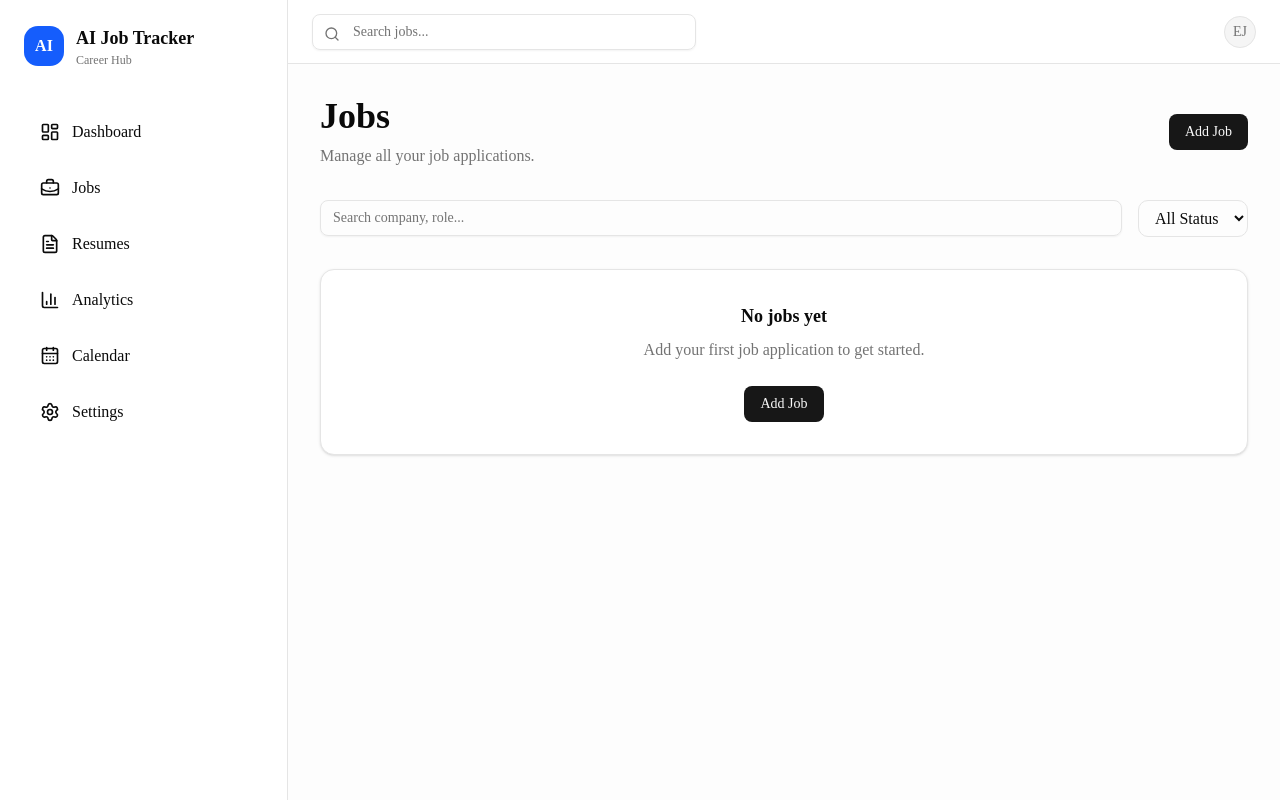
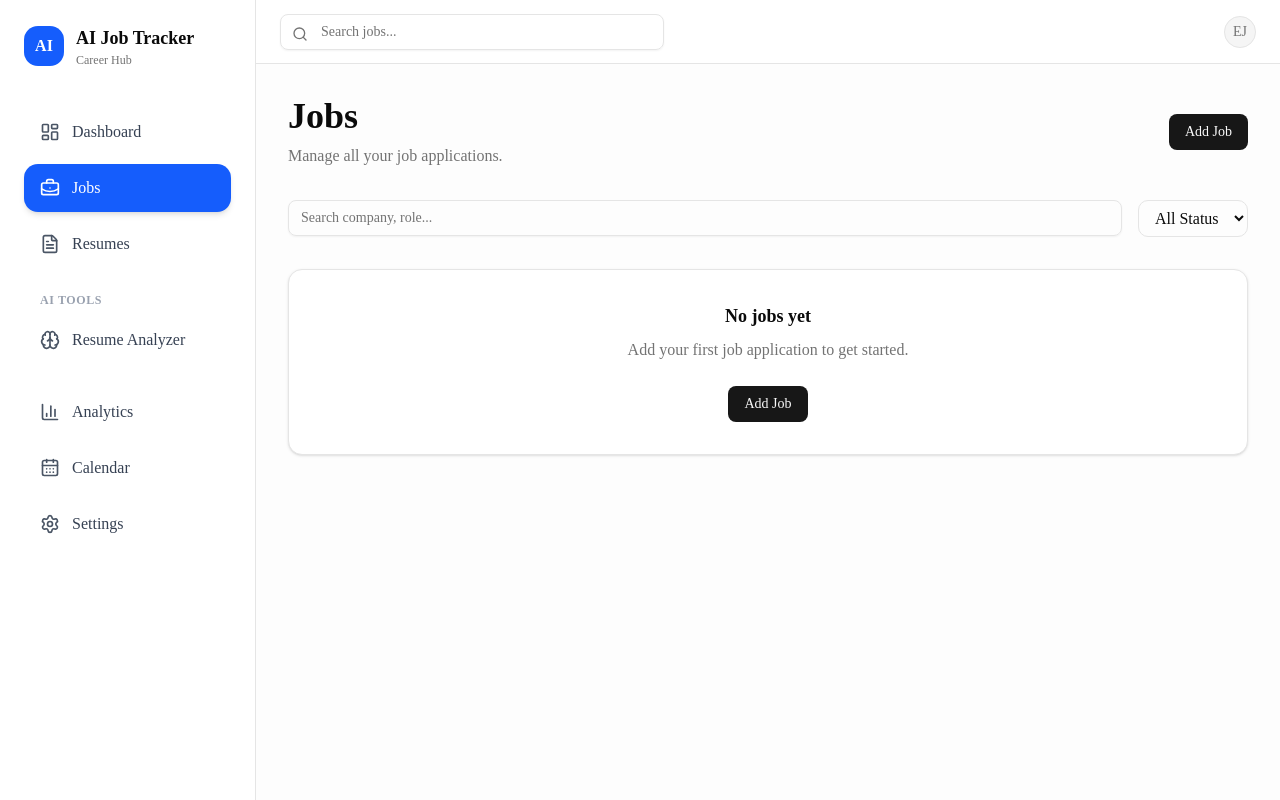
Before and after one commit to Exjwxl/AI-Job-Tracker, a Next.js app in the folder frontend/: page /jobs in a window 1280 px wide. Built offline with nearby package versions, Linux system fonts and the light colour scheme.

Commit message:
Complete AI Resume Analyzer and sidebar integration

```diff
--- a/frontend/components/ai/ResumeAnalyzer.tsx
+++ b/frontend/components/ai/ResumeAnalyzer.tsx
@@ -5,14 +5,20 @@ import { useState } from "react";
 import { Button } from "@/components/ui/button";
 import { Textarea } from "@/components/ui/textarea";
 
+interface AnalysisResult {
+  score: number;
+  matchingSkills: string[];
+  missingKeywords: string[];
+  strengths: string[];
+  weaknesses: string[];
+  suggestions: string[];
+}
+
 export default function ResumeAnalyzer() {
   const [resume, setResume] = useState<File | null>(null);
-
   const [jobDescription, setJobDescription] = useState("");
-
   const [loading, setLoading] = useState(false);
-
-  const [result, setResult] = useState("");
+  const [result, setResult] = useState<AnalysisResult | null>(null);
 
   async function analyzeResume() {
     if (!resume) {
@@ -26,17 +32,13 @@ export default function ResumeAnalyzer() {
     }
 
     setLoading(true);
-    setResult("");
+    setResult(null);
 
     try {
       const formData = new FormData();
 
       formData.append("resume", resume);
-
-      formData.append(
-        "jobDescription",
-        jobDescription
-      );
+      formData.append("jobDescription", jobDescription);
 
       const response = await fetch(
         "http://localhost:5000/api/ai/resume",
@@ -48,18 +50,24 @@ export default function ResumeAnalyzer() {
 
       const data = await response.json();
 
-      if (data.success) {
-        setResult(data.result);
-      } else {
-        setResult(data.message);
+      if (!response.ok || !data.success) {
+        throw new Error(data.message || "Analysis failed.");
       }
-    } catch (err) {
-      console.error(err);
 
-      setResult("Could not connect to backend.");
+      setResult(data.result);
+    } catch (error) {
+      console.error(error);
+
+      alert(
+        error instanceof Error
+          ? error.message
+          : "Could not connect to backend."
+      );
+
+      setResult(null);
+    } finally {
+      setLoading(false);
     }
-
-    setLoading(false);
   }
 
   return (
@@ -80,14 +88,14 @@ export default function ResumeAnalyzer() {
       />
 
       {resume && (
-        <p className="text-sm text-green-600">
+        <p className="text-green-600 text-sm">
           Selected: {resume.name}
         </p>
       )}
 
       <Textarea
-        rows={12}
-        placeholder="Paste Job Description..."
+        rows={10}
+        placeholder="Paste the Job Description..."
         value={jobDescription}
         onChange={(e) =>
           setJobDescription(e.target.value)
@@ -97,6 +105,7 @@ export default function ResumeAnalyzer() {
       <Button
         className="w-full"
         onClick={analyzeResume}
+        disabled={loading}
       >
         {loading
           ? "Analyzing..."
@@ -104,8 +113,82 @@ export default function ResumeAnalyzer() {
       </Button>
 
       {result && (
-        <div className="rounded-lg bg-slate-100 p-6 whitespace-pre-wrap">
-          {result}
+        <div className="space-y-6">
+
+          <div className="rounded-xl border bg-slate-50 p-6">
+            <h3 className="text-lg font-semibold">
+              ATS Score
+            </h3>
+
+            <div className="mt-3 text-5xl font-bold text-blue-600">
+              {result.score}/100
+            </div>
+          </div>
+
+          <div className="grid gap-6 md:grid-cols-2">
+
+            <div className="rounded-xl border p-5">
+              <h3 className="font-semibold mb-3">
+                ✅ Matching Skills
+              </h3>
+
+              <ul className="list-disc ml-5 space-y-2">
+                {result.matchingSkills.map((skill) => (
+                  <li key={skill}>{skill}</li>
+                ))}
+              </ul>
+            </div>
+
+            <div className="rounded-xl border p-5">
+              <h3 className="font-semibold mb-3">
+                ❌ Missing Keywords
+              </h3>
+
+              <ul className="list-disc ml-5 space-y-2">
+                {result.missingKeywords.map((skill) => (
+                  <li key={skill}>{skill}</li>
+                ))}
+              </ul>
+            </div>
+
+          </div>
+
+          <div className="rounded-xl border p-5">
+            <h3 className="font-semibold mb-3">
+              💪 Strengths
+            </h3>
+
+            <ul className="list-disc ml-5 space-y-2">
+              {result.strengths.map((item) => (
+                <li key={item}>{item}</li>
+              ))}
+            </ul>
+          </div>
+
+          <div className="rounded-xl border p-5">
+            <h3 className="font-semibold mb-3">
+              ⚠ Weaknesses
+            </h3>
+
+            <ul className="list-disc ml-5 space-y-2">
+              {result.weaknesses.map((item) => (
+                <li key={item}>{item}</li>
+              ))}
+            </ul>
+          </div>
+
+          <div className="rounded-xl border p-5">
+            <h3 className="font-semibold mb-3">
+              💡 Suggestions
+            </h3>
+
+            <ul className="list-disc ml-5 space-y-2">
+              {result.suggestions.map((item) => (
+                <li key={item}>{item}</li>
+              ))}
+            </ul>
+          </div>
+
         </div>
       )}
 
--- a/frontend/components/layout/Sidebar.tsx
+++ b/frontend/components/layout/Sidebar.tsx
@@ -2,6 +2,7 @@
 
 import Link from "next/link";
 import Logo from "@/components/shared/Logo";
+import { usePathname } from "next/navigation";
 
 import {
   LayoutDashboard,
@@ -10,9 +11,10 @@ import {
   BarChart3,
   CalendarDays,
   Settings,
+  Brain,
 } from "lucide-react";
 
-const menuItems = [
+const mainMenu = [
   {
     title: "Dashboard",
     href: "/dashboard",
@@ -28,6 +30,17 @@ const menuItems = [
     href: "/resumes",
     icon: FileText,
   },
+];
+
+const aiMenu = [
+  {
+    title: "Resume Analyzer",
+    href: "/ai/resume",
+    icon: Brain,
+  },
+];
+
+const secondaryMenu = [
   {
     title: "Analytics",
     href: "/analytics",
@@ -46,31 +59,52 @@ const menuItems = [
 ];
 
 export default function Sidebar() {
-  return (
-    <aside className="w-72 border-r bg-background h-screen p-6">
+  const pathname = usePathname();
 
-      <Logo />
-
-      <nav className="mt-10 space-y-2">
-
-        {menuItems.map((item) => {
+  const renderMenu = (items: typeof mainMenu) =>
+    items.map((item) => {
       const Icon = item.icon;
+      const active = pathname === item.href;
 
       return (
         <Link
           key={item.title}
           href={item.href}
-              className="flex items-center gap-3 rounded-xl px-4 py-3 transition hover:bg-muted"
+          className={`flex items-center gap-3 rounded-xl px-4 py-3 transition-all
+            ${
+              active
+                ? "bg-blue-600 text-white shadow-md"
+                : "hover:bg-muted text-gray-700"
+            }`}
         >
-              <Icon className="h-5 w-5" />
+          <Icon
+            className={`h-5 w-5 ${
+              active ? "text-white" : "text-gray-600"
+            }`}
+          />
 
-              <span>{item.title}</span>
+          <span className="font-medium">{item.title}</span>
         </Link>
       );
-        })}
+    });
 
+  return (
+    <aside className="flex h-screen w-64 flex-col border-r bg-white px-6 py-6">
+      <Logo />
+
+      <nav className="mt-10 space-y-6">
+        <div className="space-y-2">{renderMenu(mainMenu)}</div>
+
+        <div>
+          <p className="mb-2 px-4 text-xs font-semibold uppercase tracking-wider text-gray-400">
+            AI Tools
+          </p>
+
+          <div className="space-y-2">{renderMenu(aiMenu)}</div>
+        </div>
+
+        <div className="space-y-2">{renderMenu(secondaryMenu)}</div>
       </nav>
-
     </aside>
   );
 }
--- a/frontend/package.json
+++ b/frontend/package.json
@@ -10,6 +10,9 @@
   },
   "dependencies": {
     "@base-ui/react": "^1.6.0",
+    "@dnd-kit/core": "^6.3.1",
+    "@dnd-kit/sortable": "^10.0.0",
+    "@dnd-kit/utilities": "^3.2.2",
     "@google/genai": "^2.15.0",
     "@hookform/resolvers": "^5.5.7",
     "@tanstack/react-query": "^5.101.4",
--- a/frontend/stores/JobStore.ts
+++ b/frontend/stores/JobStore.ts
@@ -2,10 +2,17 @@ import { create } from "zustand";
 import { persist } from "zustand/middleware";
 
 export type JobStatus =
+  | "Saved"
   | "Applied"
   | "Interview"
+  | "Assessment"
   | "Offer"
   | "Rejected";
+
+export type JobPriority =
+  | "High"
+  | "Medium"
+  | "Low";
 
 export interface Job {
   id: string;
@@ -16,11 +23,13 @@ export interface Job {
   salary: string;
 
   status: JobStatus;
+  priority: JobPriority;
 
   appliedDate: string;
+  followUpDate: string;
+  deadline: string;
 
   url: string;
-
   notes: string;
 
   resumeId: string;
@@ -40,6 +49,11 @@ interface JobStore {
   updateJob: (
     id: string,
     updatedJob: Omit<Job, "id">
+  ) => void;
+
+  updateJobStatus: (
+    id: string,
+    status: JobStatus
   ) => void;
 
   deleteJob: (id: string) => void;
@@ -75,6 +89,18 @@ export const useJobStore = create<JobStore>()(
           ),
         })),
 
+      updateJobStatus: (id, status) =>
+        set((state) => ({
+          jobs: state.jobs.map((job) =>
+            job.id === id
+              ? {
+                  ...job,
+                  status,
+                }
+              : job
+          ),
+        })),
+
       deleteJob: (id) =>
         set((state) => ({
           jobs: state.jobs.filter(
```
Also changed, not shown: frontend/components/jobs/board/DragOverlay.tsx (added), frontend/components/jobs/board/JobBoard.tsx (added), frontend/components/jobs/board/JobCard.tsx (added), frontend/components/jobs/board/JobColumn.tsx (added), frontend/components/jobs/board/StatusBadge.tsx (added), 2 other files (tests, documents, lock files or other folders). Lines whose indentation alone changed are shown as unchanged.
